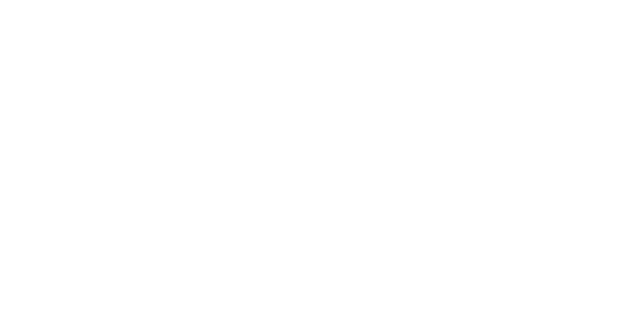
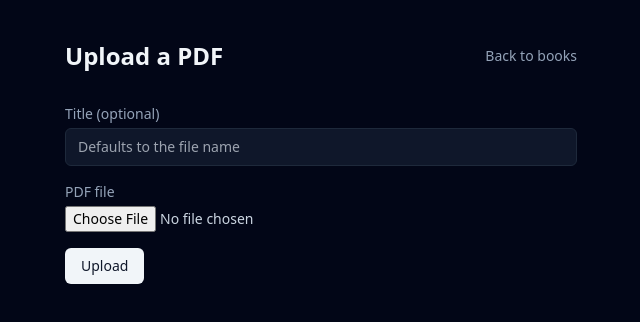
Before and after one commit to cazemoises/pdf-reader, a React (Vite) app in the folder frontend/: page /upload in a window 1280 px wide. Before the commit this address had no page. Shown: the top 322 px of the page, without its empty margins (319-959 px from the left). Built offline with nearby package versions, Linux system fonts and the light colour scheme.

Commit message:
feat(frontend): add PDF upload screen

```diff
--- a/frontend/src/App.tsx
+++ b/frontend/src/App.tsx
@@ -1,10 +1,12 @@
 import { Route, Routes } from "react-router-dom";
 import BookListPage from "./pages/BookListPage";
+import UploadPage from "./pages/UploadPage";
 
 function App() {
   return (
     <Routes>
       <Route path="/" element={<BookListPage />} />
+      <Route path="/upload" element={<UploadPage />} />
     </Routes>
   );
 }
--- /dev/null
+++ b/frontend/src/pages/UploadPage.tsx
@@ -0,0 +1,104 @@
+import { useState } from "react";
+import type { FormEvent } from "react";
+import { Link } from "react-router-dom";
+import { uploadBook } from "../api/client";
+import type { Book } from "../api/types";
+
+function UploadPage() {
+  const [file, setFile] = useState<File | null>(null);
+  const [title, setTitle] = useState("");
+  const [submitting, setSubmitting] = useState(false);
+  const [error, setError] = useState<string | null>(null);
+  const [uploadedBook, setUploadedBook] = useState<Book | null>(null);
+
+  async function handleSubmit(event: FormEvent<HTMLFormElement>) {
+    event.preventDefault();
+    if (!file) {
+      setError("Choose a PDF file first");
+      return;
+    }
+
+    setSubmitting(true);
+    setError(null);
+    setUploadedBook(null);
+
+    try {
+      const book = await uploadBook(file, title);
+      setUploadedBook(book);
+    } catch (err) {
+      setError(err instanceof Error ? err.message : "upload failed");
+    } finally {
+      setSubmitting(false);
+    }
+  }
+
+  return (
+    <div className="min-h-screen bg-slate-950 px-6 py-10 text-slate-100">
+      <div className="mx-auto max-w-lg">
+        <div className="mb-8 flex items-center justify-between">
+          <h1 className="text-2xl font-semibold">Upload a PDF</h1>
+          <Link to="/" className="text-sm text-slate-400 hover:text-slate-100">
+            Back to books
+          </Link>
+        </div>
+
+        <form onSubmit={handleSubmit} className="space-y-4">
+          <div>
+            <label htmlFor="title" className="mb-1 block text-sm text-slate-400">
+              Title (optional)
+            </label>
+            <input
+              id="title"
+              type="text"
+              value={title}
+              onChange={(event) => setTitle(event.target.value)}
+              className="w-full rounded-md border border-slate-800 bg-slate-900 px-3 py-2 text-sm outline-none focus:border-slate-500"
+              placeholder="Defaults to the file name"
+            />
+          </div>
+
+          <div>
+            <label htmlFor="file" className="mb-1 block text-sm text-slate-400">
+              PDF file
+            </label>
+            <input
+              id="file"
+              type="file"
+              accept="application/pdf"
+              onChange={(event) => setFile(event.target.files?.[0] ?? null)}
+              className="w-full text-sm text-slate-300"
+            />
+          </div>
+
+          <button
+            type="submit"
+            disabled={submitting}
+            className="rounded-md bg-slate-100 px-4 py-2 text-sm font-medium text-slate-900 hover:bg-white disabled:cursor-not-allowed disabled:opacity-50"
+          >
+            {submitting ? "Uploading…" : "Upload"}
+          </button>
+        </form>
+
+        {error && <p className="mt-4 text-red-400">{error}</p>}
+
+        {uploadedBook && (
+          <div className="mt-6 rounded-md border border-slate-800 p-4">
+            <p className="text-sm text-slate-400">Uploaded</p>
+            <p className="font-medium">{uploadedBook.title}</p>
+            <p className="mt-1 text-sm">
+              Status: <span className="font-medium">{uploadedBook.status}</span>
+            </p>
+            <Link
+              to={`/books/${uploadedBook.id}`}
+              className="mt-3 inline-block text-sm text-slate-100 underline"
+            >
+              Open book
+            </Link>
+          </div>
+        )}
+      </div>
+    </div>
+  );
+}
+
+export default UploadPage;
```
